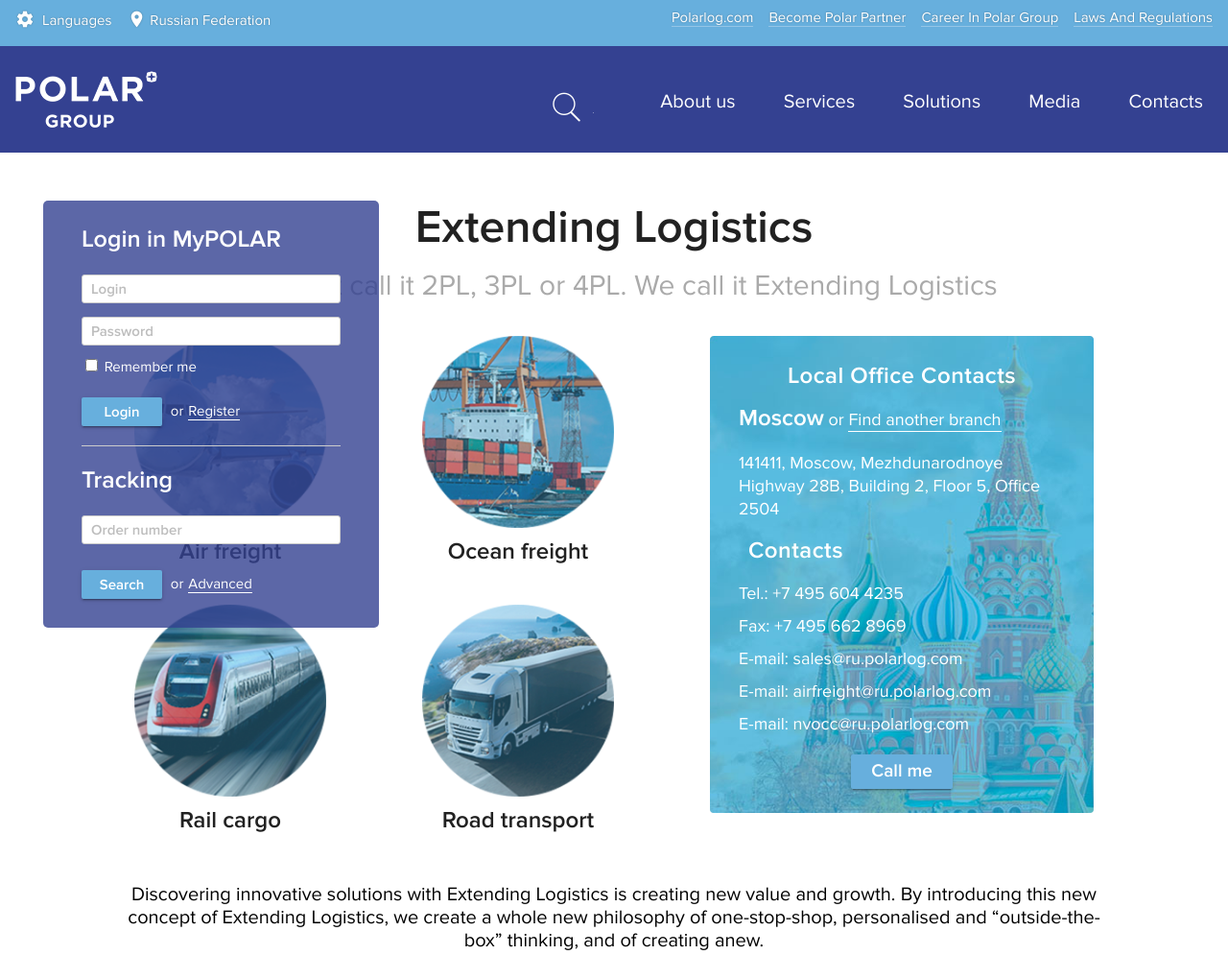
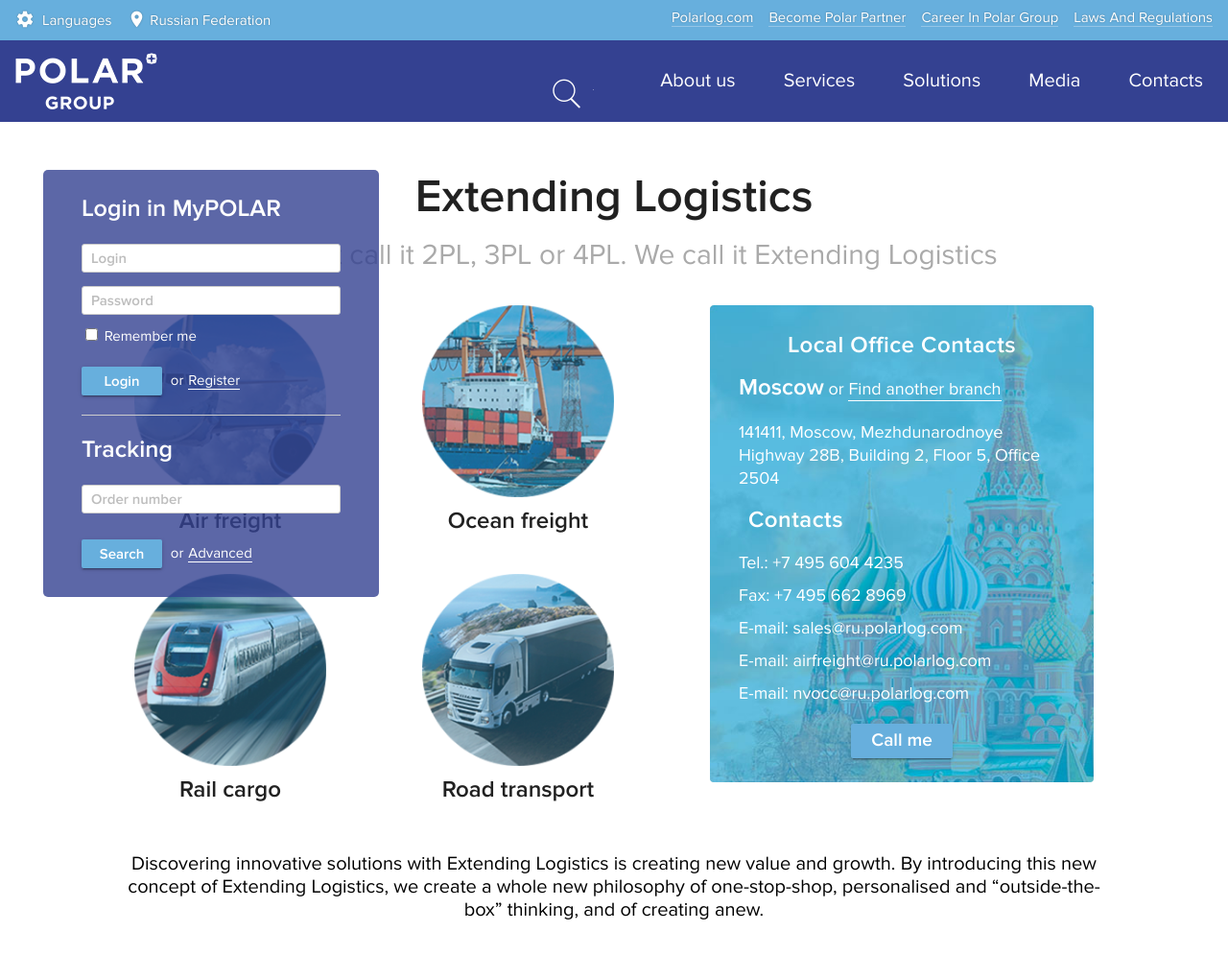
Before and after one commit to kkambucha/polar-group, a website: page src/index.html in a window 1280 px wide. Shown: the top 995 px of the page at 96% size. Drawn offline with nearby package versions, Linux system fonts and the light colour scheme; files that its build step writes are made by us from their sources; files whose address does not match are found by name.

Commit message:
Header markup

```diff
--- a/src/css/partials/style.scss
+++ b/src/css/partials/style.scss
@@ -64,6 +64,11 @@
 }
 .mdl-layout__header-row {
 	padding: 0;
+
+  .mdl-cell--12-col {
+    margin-top: 0;
+    margin-bottom: 0;
+  }
 }
 .mdl-button--no-capital {
 	text-transform: none;
@@ -76,7 +81,7 @@
 .mdl-navigation--main-menu {
 	display: inline-block;
 	float: right;
-	padding: 40px 0 !important;
+	padding: 18px 0 20px 0 !important;
 
 	.mdl-button {
 		font-size: 22px;
@@ -255,7 +260,7 @@
 	}
 	.mdl-grid {
 		padding-top: 6px;
-		padding-bottom: 6px;
+		padding-bottom: 0;
 	}
 }
 .mdl-checkbox.is-checked .mdl-checkbox__tick-outline {
@@ -2316,13 +2321,13 @@
 }
 
 .b-logo {
-  padding: 10px 0;
+  padding: 5px 0;
 }
 .mdl-navigation--main-menu {
-  padding: 20px 0 !important;
+  padding: 12px 0 !important;
 }
 header .mdl-textfield {
-  padding: 10px 35px 10px 0 !important;
+  padding: 0 35px 10px 0 !important;
 }
 .l-main-menu-wrapper {
   padding-top: 10px;
```
Also changed, not shown: build/css/main.css, build/js/main.js.
